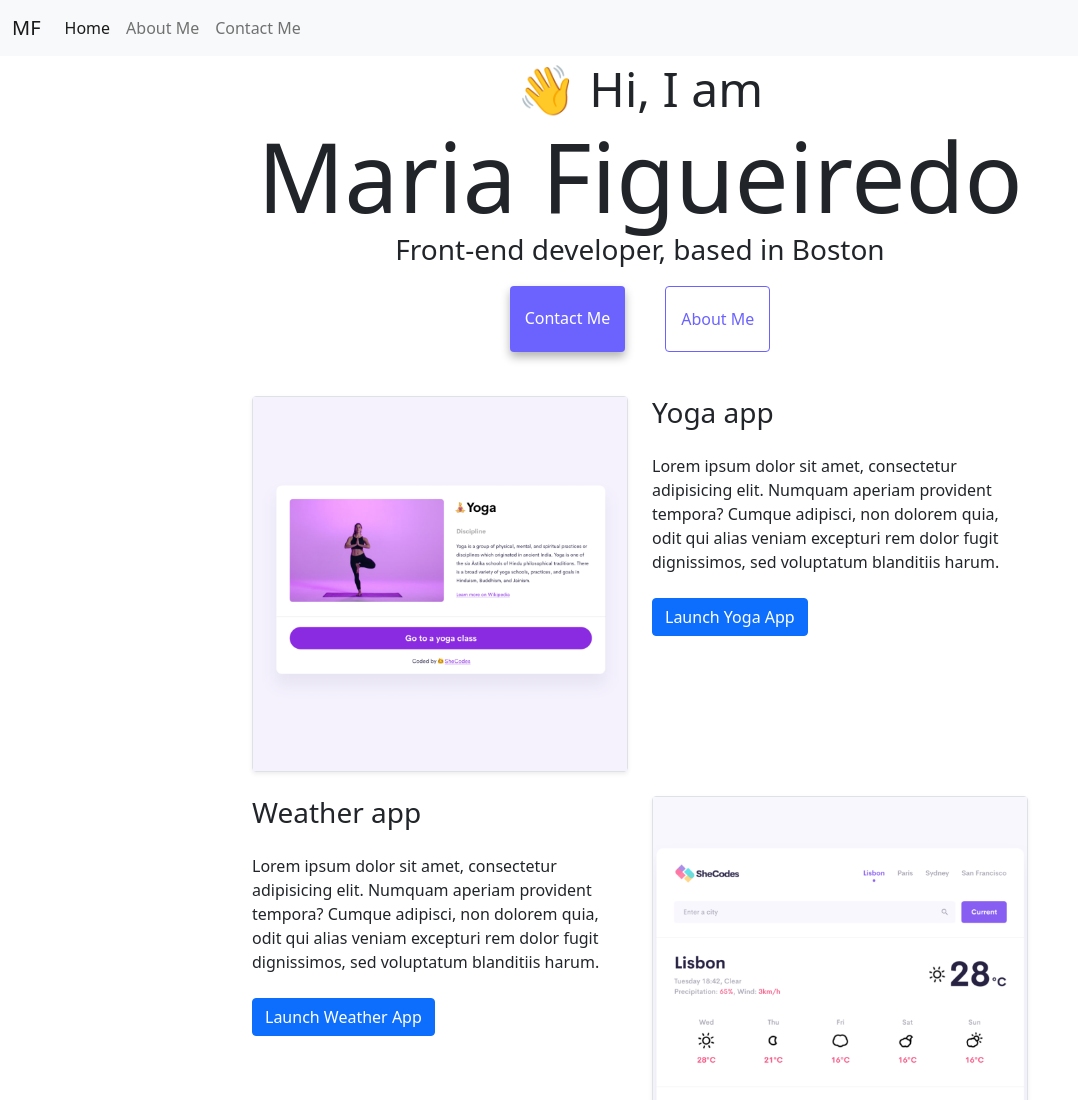
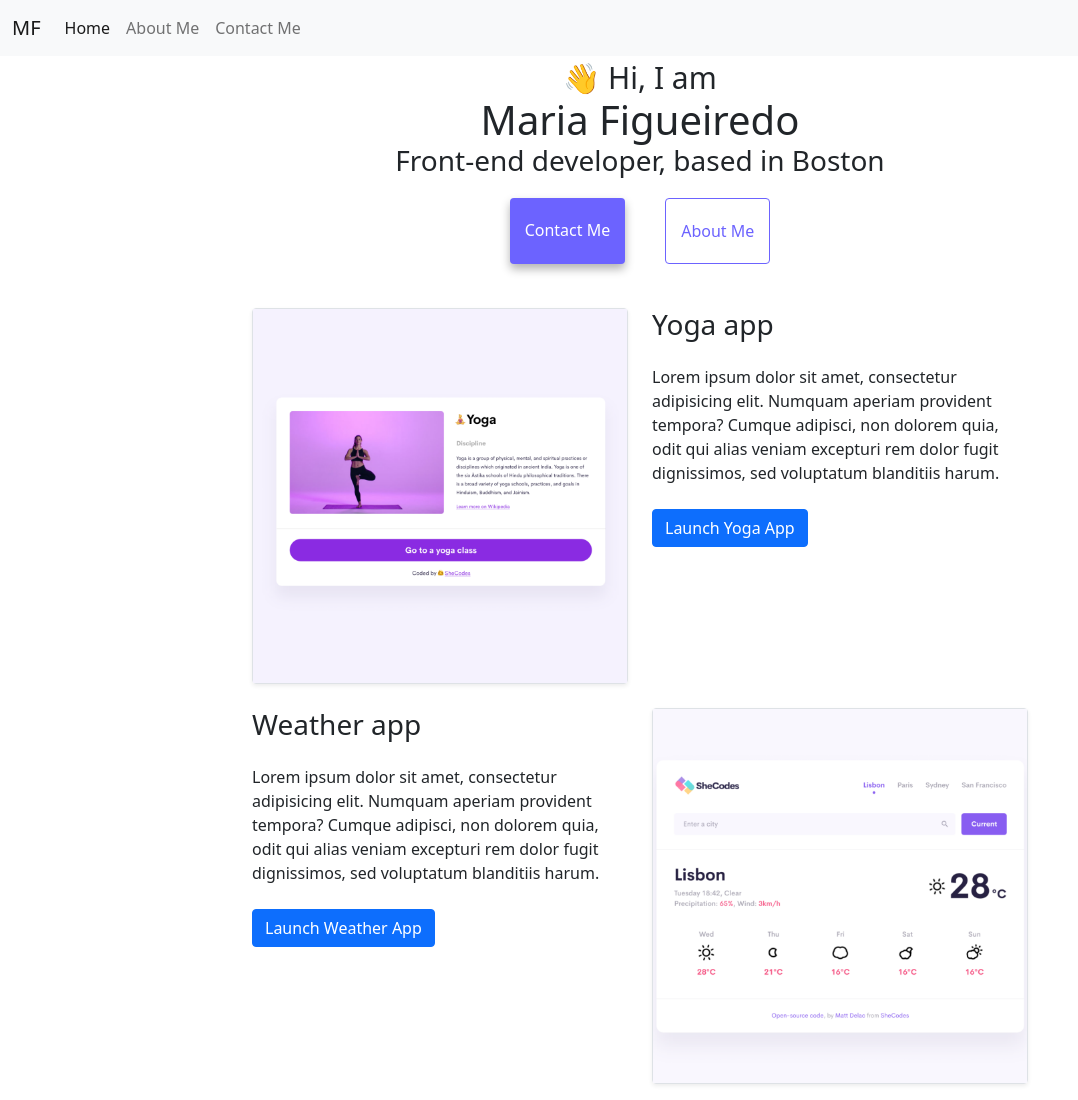
Before and after one commit to MariaFigu/advanced-tools, a plain HTML site: page index.html in a window 1280 px wide. Shown: the top 1100 px of the page, without its empty margins (0-1078 px from the left). Drawn offline with nearby package versions, Linux system fonts and the light colour scheme.

Commit message:
final touches

```diff
--- a/style.css
+++ b/style.css
@@ -17,11 +17,11 @@ h3 {
 }
 
 h1 {
-  font-size: 96px;
+  font-size: 40px;
 }
 
 h2 {
-  font-size: 48px;
+  font-size: 30px;
 }
 
 p {
```
Also changed, not shown: index.html (+1 -1 lines).
